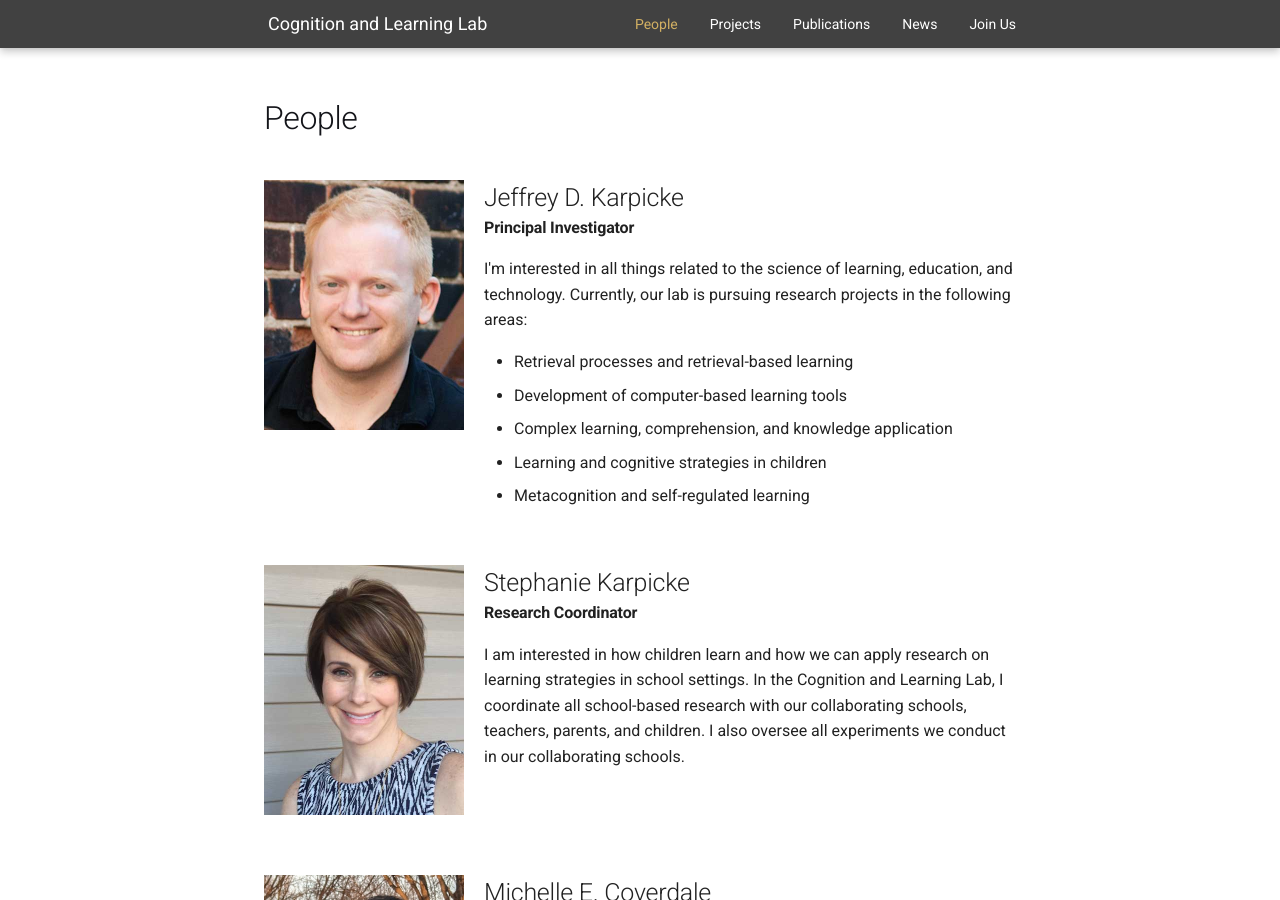
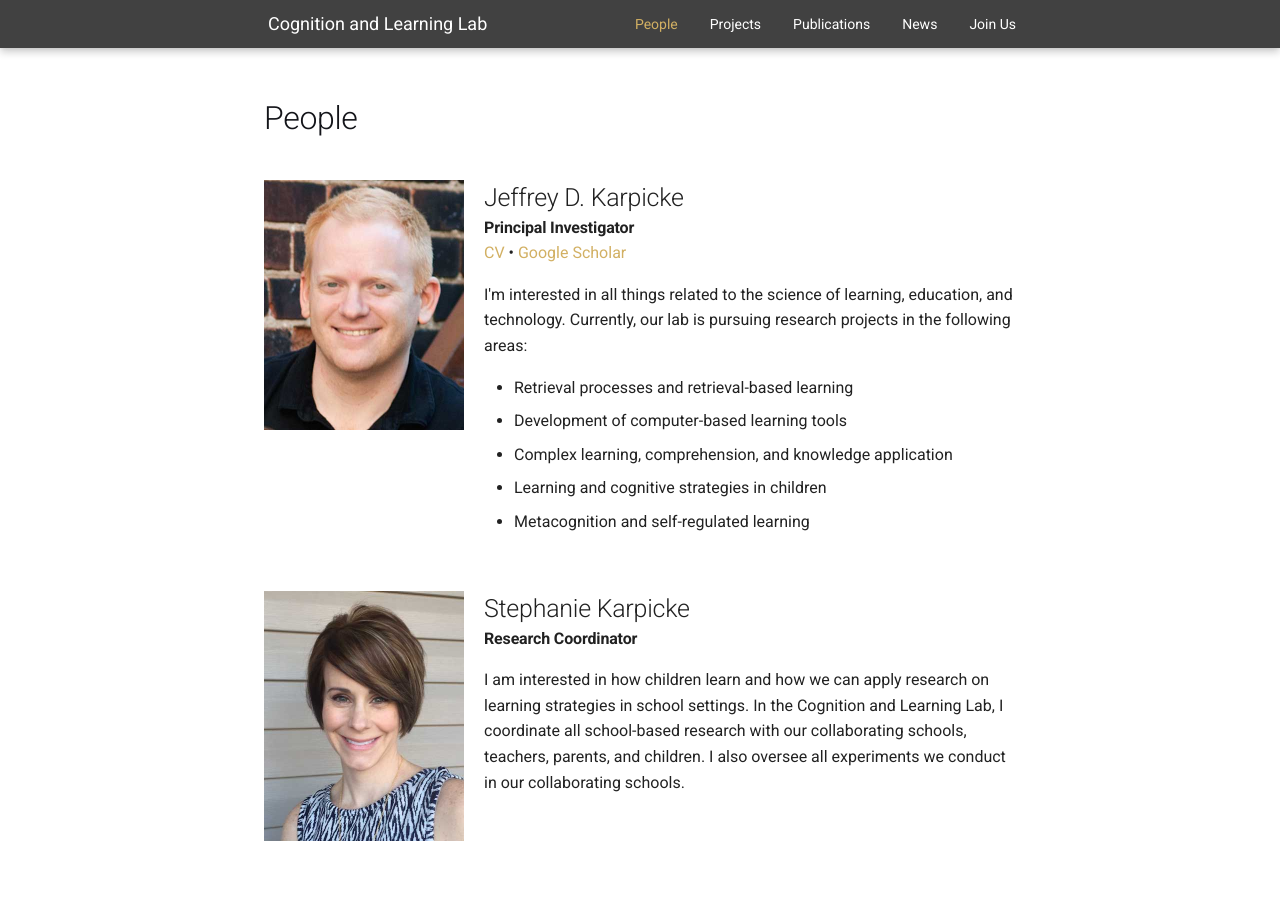
Before and after one commit to shivanya-chandra/pcllab.github.io, an MkDocs documentation site: the page built from docs/people.md, in a window 1280 px wide and 900 px high. Built offline with MkDocs 1.6.1 and Material for MkDocs 9.7.7, drawn with Linux system fonts in a browser that asks for light colours.

Commit message:
Update people.md

```diff
--- a/docs/people.md
+++ b/docs/people.md
@@ -11,6 +11,8 @@
     <div>
     <h2>Jeffrey D. Karpicke</h2>
     <h4>Principal Investigator</h4>
+    <a href="../downloads/Karpicke_Vita.pdf" rel="noreferrer" target="_blank">CV</a> •
+    <a href="https://scholar.google.com/citations?user=5t5lgCgAAAAJ" rel="noreferrer" target="_blank">Google Scholar</a>
     <p>I'm interested in all things related to the science of learning, education, and technology. Currently, our lab is pursuing
     research projects in the following areas:
     <ul>
```
